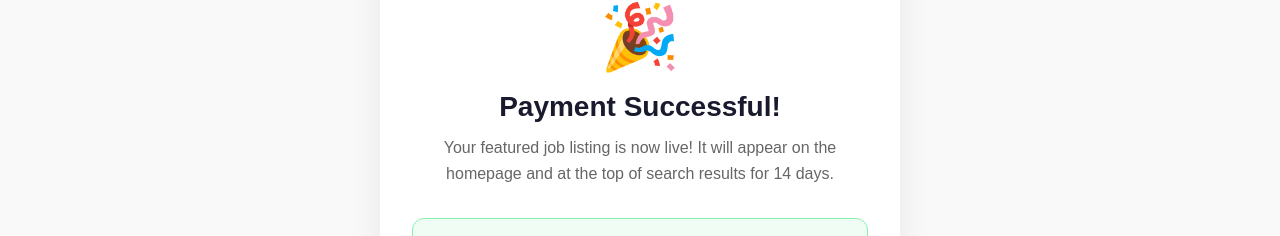
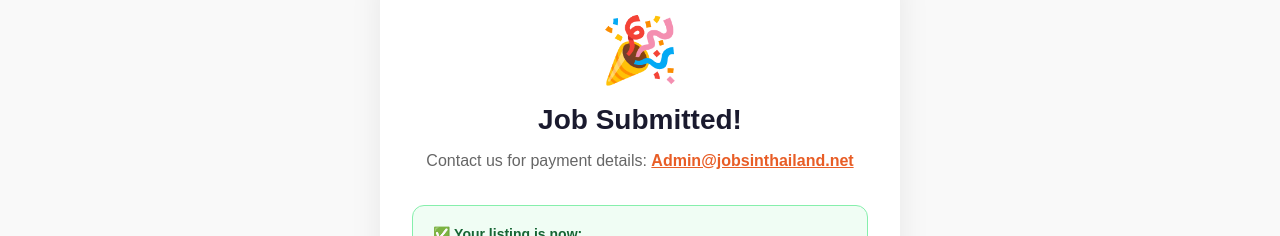
Before and after one commit to Davidjohnray/thailand-jobs, a Next.js app: page /employers/post-featured/success in a window 1280 px wide. Shown: the part 213-449 px from the top of the page. Built offline with nearby package versions, Linux system fonts and the light colour scheme; no server answers; the database is empty.

Commit message:
Update success page wording

```diff
--- a/app/employers/post-featured/success/page.tsx
+++ b/app/employers/post-featured/success/page.tsx
@@ -5,10 +5,10 @@ export default function FeaturedSuccess() {
     <main style={{ background: '#f9f9f9', minHeight: '100vh', display: 'flex', alignItems: 'center', justifyContent: 'center', padding: '24px' }}>
       <div style={{ background: 'white', borderRadius: '16px', padding: '48px 32px', maxWidth: '520px', width: '100%', boxShadow: '0 8px 32px rgba(0,0,0,0.08)', textAlign: 'center' }}>
         <div style={{ fontSize: '64px', marginBottom: '16px' }}>🎉</div>
-        <h1 style={{ fontSize: '28px', fontWeight: 'bold', color: '#1a1a2e', marginBottom: '12px' }}>Payment Successful!</h1>
-        <p style={{ color: '#666', fontSize: '16px', lineHeight: '1.6', marginBottom: '32px' }}>
-          Your featured job listing is now live! It will appear on the homepage and at the top of search results for 14 days.
-        </p>
+        <h1 style={{ fontSize: '28px', fontWeight: 'bold', color: '#1a1a2e', marginBottom: '12px' }}>Job Submitted!</h1>
+<p style={{ color: '#666', fontSize: '16px', lineHeight: '1.6', marginBottom: '32px' }}>
+  Contact us for payment details: <a href="mailto:Admin@jobsinthailand.net" style={{ color: '#E85D26', fontWeight: 'bold' }}>Admin@jobsinthailand.net</a>
+</p>
         <div style={{ background: '#f0fdf4', border: '1px solid #86efac', borderRadius: '12px', padding: '20px', marginBottom: '32px', textAlign: 'left' }}>
           <p style={{ color: '#166534', fontSize: '14px', fontWeight: 'bold', margin: '0 0 8px' }}>✅ Your listing is now:</p>
           <ul style={{ listStyle: 'none', padding: 0, margin: 0, display: 'flex', flexDirection: 'column', gap: '6px' }}>
```
